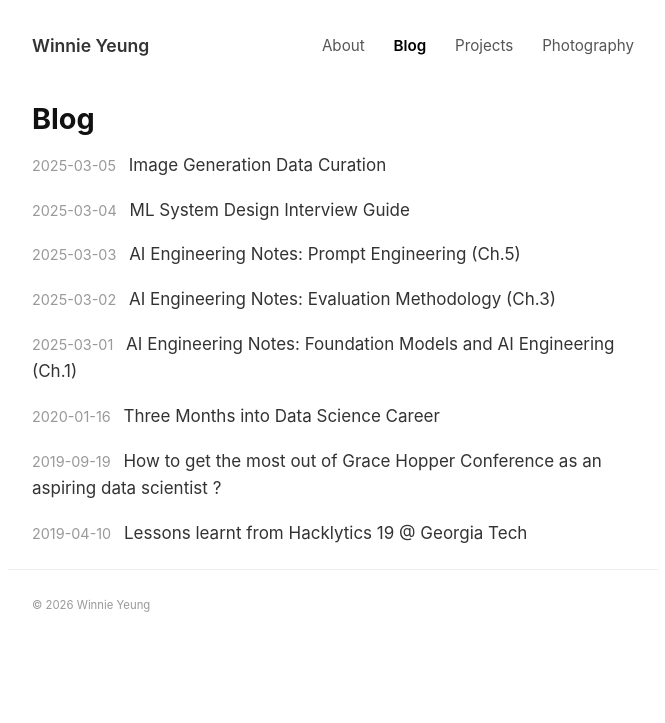
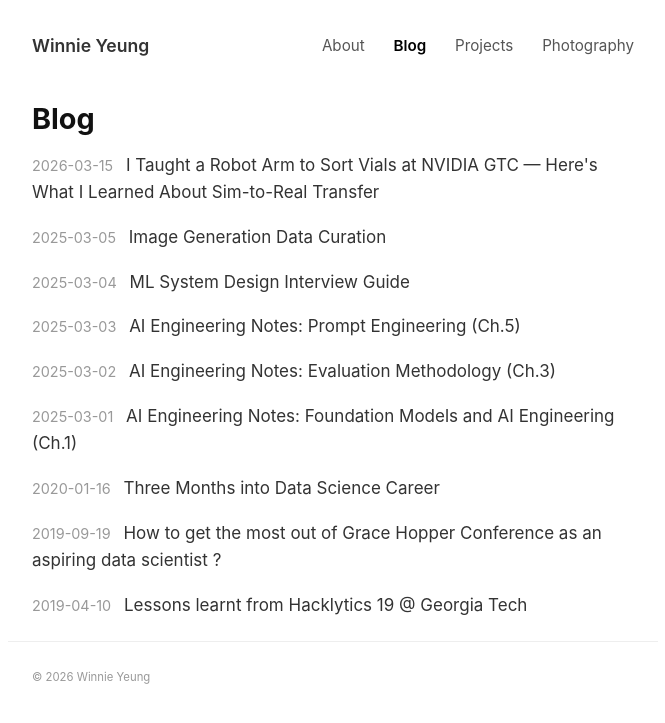
Before and after one commit to vionwinnie/vionwinnie.github.io, a Jekyll site: the page built from blog/index.html, in a window 1280 px wide. Shown: the top 723 px of the page, without its empty margins (307-972 px from the left). Built offline with Jekyll 4.4.1, drawn with Linux system fonts in a browser that asks for light colours; the list of posts is cut into pages by our own code; part of the change alters nothing that is shown.

Commit message:
Add NVIDIA GTC Sim2Real robotics workshop blog post
New blog post covering hands-on learnings from NVIDIA GTC 2026 Sim2Real
workshop, connecting CS285 deep RL theory with real robot deployment.
Includes workshop assets and opt-in MathJax support in default layout.

Co-Authored-By: Claude Opus 4.6 (1M context) <noreply@anthropic.com>

````diff
--- a/_layouts/default.html
+++ b/_layouts/default.html
@@ -15,6 +15,14 @@
 {% include site-favicons.html %}
 {% feed_meta %}
 <link rel="stylesheet" href="{{ "/assets/styles.css" | relative_url }}">
+{% if page.math %}
+<script>
+MathJax = {
+  tex: { inlineMath: [['$', '$'], ['\\(', '\\)']] }
+};
+</script>
+<script src="https://cdn.jsdelivr.net/npm/mathjax@3/es5/tex-chtml.js" async></script>
+{% endif %}
 </head>
 <body>
 {% include site-header.html %}
--- /dev/null
+++ b/_posts/2026-03-15-nvidia-gtc-sim2real-robotics-workshop.md
@@ -0,0 +1,204 @@
+---
+title: "I Taught a Robot Arm to Sort Vials at NVIDIA GTC — Here's What I Learned About Sim-to-Real Transfer"
+category: engineering
+excerpt: "Hands-on learnings from NVIDIA GTC's Sim2Real robotics workshop, bridging imitation learning theory from CS285 with the messy reality of deploying robot policies on physical hardware."
+tags: robotics sim2real reinforcement-learning nvidia-gtc imitation-learning
+comments: true
+---
+
+*I just came out of an 8-hour robotics workshop at NVIDIA GTC 2026 where we trained a robot arm to pick up centrifuge vials and place them into a rack — first in simulation, then on a real SO-101 robot. This post is part workshop recap, part reflection on how the theory I've been studying in [CS285 (Deep RL, UC Berkeley)](http://rail.berkeley.edu/deeprlcourse/) actually plays out when you put a policy on physical hardware.*
+
+---
+
+## The Task: Vials into a Rack
+
+The setup was deceptively simple. You have an [SO-101 robot arm](https://github.com/TheRobotStudio/SO-ARM100) — a 6-DOF arm with a parallel jaw gripper — sitting inside a white lightbox. On a foam mat in front of it: three centrifuge vials and a yellow rack with four holes. The job? Pick up the vials and place them in the rack.
+
+![The SO-101 workspace with vials and rack](/assets/img/blog/nvidia-gtc-sim2real/so101_workspace.jpg){:class="img-responsive"}
+
+Simple for a human. Extremely non-trivial for a robot that's learned entirely from demonstrations.
+
+![Vial-to-rack task in simulation](/assets/img/blog/nvidia-gtc-sim2real/so101_vial_to_rack_task.gif){:class="img-responsive"}
+
+The workshop walked us through the full pipeline: collecting teleoperation data in simulation, training a Vision-Language-Action (VLA) model using NVIDIA's [GR00T N1.6](https://developer.nvidia.com/isaac/groot), evaluating in sim, deploying on hardware, observing the gap, and then systematically closing it. The whole thing was really well-run — the instructors were great, everything was pre-configured (thank god), and everyone in the room was genuinely excited to watch a tiny robot arm fumble with plastic tubes.
+
+## The Sim-to-Real Gap
+
+If you've taken any robotics or RL course, you already know about the **sim-to-real gap** — basically, your policy does great in simulation and then falls apart on actual hardware. In CS285, this shows up as **distribution shift**: the policy was trained on one distribution (simulated), but at test time it encounters a different one (real). It's never seen real sensor noise, real lighting, or the actual backlash in hobby servos.
+
+![Simulation vs. Reality — the gap is everywhere](/assets/img/blog/nvidia-gtc-sim2real/sim-and-real.png){:class="img-responsive"}
+
+The workshop categorized the gap into four buckets — **sensing** (camera noise, lighting), **actuation** (motor backlash, friction), **physics** (contact dynamics, friction coefficients), and **modeling** (CAD-to-reality mismatches). In practice, all four compound on each other.
+
+Watching this play out on the real robot, I could see the **compounding errors** that CS285 warns about in behavioral cloning. Small perception errors lead to slightly off actions, which put the robot in states it's never trained on, which lead to worse actions, and so on. It doesn't recover because it was never trained on recovery — it only saw expert demonstrations.
+
+## What's a VLA, Anyway?
+
+The core model here is a **Vision-Language-Action (VLA)** model. Think of it as:
+
+```
+Input:  Camera images (wrist + external) + language instruction
+        "Pick up the vial and place it in the yellow rack"
+
+Output: A chunk of future joint position actions
+```
+
+![GR00T N1.6 Architecture](/assets/img/blog/nvidia-gtc-sim2real/gr00t-architecture.png){:class="img-responsive"}
+
+GR00T N1.6 uses a Cosmos-Reason-2B vision-language backbone, 32 DiT (Diffusion Transformer) layers for action generation, and **action chunking** — predicting 16 future timesteps at once for smoother trajectories.
+
+From a CS285 perspective, this is **behavioral cloning** at scale. You collect expert demonstrations (via teleoperation), and the model learns a mapping from observations to actions via supervised learning. The VLA architecture adds two powerful ingredients that vanilla BC doesn't have:
+
+- **Pre-trained visual representations** — the vision encoder has already seen internet-scale image data, so it doesn't need to learn "what is a vial" from 50 demonstrations
+- **Language conditioning** — the task is specified in natural language, which in theory enables zero-shot generalization to new instructions
+
+The action chunking is also interesting from a controls perspective. Predicting a short horizon of actions (rather than one at a time) produces smoother, temporally consistent motions — but trades off reactivity. A short action horizon (4-8 steps) is more reactive but jerky; a long one (32+) is smooth but slow to correct mistakes.
+
+## Four Strategies to Close the Gap
+
+The workshop structured the afternoon around three progressively more sophisticated strategies (plus a fourth I'll cover in a future post). Here's the breakdown.
+
+### Strategy 1: Domain Randomization
+
+The idea: instead of making your simulation perfectly match reality, **randomize everything** — lighting, camera poses, object positions, textures, physics parameters — so the policy becomes robust to any value in the range, including the real-world values.
+
+![Domain randomization in action — lighting, textures, and camera poses all vary](/assets/img/blog/nvidia-gtc-sim2real/domain-randomization.gif){:class="img-responsive"}
+
+This is effectively **data augmentation for the state distribution** — you're broadening the training distribution so that the real-world distribution falls within its support. If your policy has seen lighting from 2000K to 8000K in sim, the 5000K fluorescent tube in the real lab isn't out-of-distribution anymore.
+
+**What gets randomized:**
+- Lighting intensity, color temperature, HDRI environment maps
+- Camera position/orientation offsets
+- Object positions (vials and rack placement)
+- Probability of vials being pre-placed in slots
+
+The baseline model trained with DR on 75 simulated demonstrations achieved ~50-70% success in simulation. Not bad for a starting point.
+
+### Strategy 2: Co-Training with Real Data
+
+Pure sim data, even with DR, still has a distribution gap. The fix: **mix in a small amount of real teleoperation data** during training. We're talking 5-50 real episodes combined with 70-100 sim episodes.
+
+This shares the same motivation as **DAgger** from CS285 — you need data from the deployment distribution to fix distribution shift. Co-training isn't DAgger though: DAgger is an iterative, on-policy correction scheme where the expert labels states the *learned policy* visits. Co-training is simpler — just mixing data sources — but it captures the core insight: some real-world data goes a long way toward anchoring your policy in the right distribution.
+
+| Data Source | Quantity | Reality Match |
+|-------------|----------|---------------|
+| Simulation | Abundant, cheap | Approximate |
+| Real teleop | Limited, expensive | Exact |
+| Combined | Best of both | Better transfer |
+
+### Strategy 3: Cosmos Augmentation
+
+Here's where it gets creative. [NVIDIA Cosmos](https://developer.nvidia.com/cosmos) is a world foundation model that can take a robot demonstration video and generate **photorealistic variations** — different lighting, textures, backgrounds — while preserving the task structure and physics.
+
+![Cosmos-augmented data — photorealistic variations of the same demonstration](/assets/img/blog/nvidia-gtc-sim2real/cosmos-augment-1.gif){:class="img-responsive"}
+
+Domain randomization can only vary what you explicitly parameterize, and it still looks "synthetic." Cosmos generates truly diverse, photorealistic training data. We evaluated two variants: 75 sim + 7 Cosmos episodes, and 75 sim + 70 Cosmos episodes.
+
+Basically, you're giving the model way more realistic visual variety to learn from than DR alone can produce — like having a generative model serve as an "imagination engine" for your policy training.
+
+The workshop also covered a fourth strategy — [SAGE (Sim-to-Real Actuation Gap Estimation)](https://github.com/NVIDIA-Omniverse/SAGE) and GapONet for directly measuring and compensating the actuation gap — but I'll save that for a future post.
+
+## Teleoperation: Harder Than It Looks
+
+Before evaluating any policies, we had to collect demonstrations via teleoperation — physically moving a leader arm while the robot copies your movements and the system records joint positions and camera feeds. It's way harder than it sounds: you have to operate purely from the camera views (not look at the robot directly), keep your motions smooth and deliberate, and actually complete the task successfully. My first few attempts were... not great.
+
+![Teleoperation with domain randomization — each reset gives you a new scene](/assets/img/blog/nvidia-gtc-sim2real/teleop-domain-randomization.gif){:class="img-responsive"}
+
+Each time you reset, the domain randomization kicks in — new lighting, new object positions, new camera offsets. So every demonstration is visually distinct, which is the whole point. We collected around 75 demonstrations in simulation this way, each one taking maybe 30-60 seconds of careful manipulation.
+
+The quality of your demonstrations directly impacts policy performance. Jerky or sloppy teleop produces jerky policies. This is one of those things that sounds obvious in a lecture but really clicks when you see the robot reproduce your exact bad habits.
+
+## What Actually Happened on the Real Robot
+
+Alright, enough theory. Here's what actually happened.
+
+### Baseline (Sim-only + DR): Decent in Sim, Struggled in Reality
+
+The baseline model achieved ~70% success in simulation, but on the real robot, the story was different. It didn't know how to recover from boundary conditions — when the arm reached the edge of the workspace, it would get stuck rather than resetting. Gripping was unreliable. Interestingly, performance improved slightly when we hand-held the foam mat to stabilize the visual scene, which tells you how sensitive the vision pipeline is to small perturbations.
+
+### Co-Trained Model: Noticeably Better
+
+The co-trained model (sim + real data) was a clear step up. It could consistently pick up 1 of 3 vials and place it correctly. The movement was much smoother — less jerky, more deliberate. It was also less likely to get stuck at workspace boundaries.
+
+But it had a spatial reasoning limitation that I found really interesting: it consistently dropped vials into the bottom two holes (closest to the robot base), even when those were already filled. It didn't understand that when a hole is occupied, it should try a different one. My guess is that during teleop, most people (myself included) naturally dropped vials into the nearest holes, so the policy just learned to always target that region — a classic case of **spurious correlations in behavioral cloning**. It learned a positional prior ("drop near the base") rather than the semantic goal ("find an empty hole").
+
+### Best Performer: Sim + Cosmos 70
+
+The model trained with 75 sim episodes + 70 Cosmos-augmented episodes was the clear winner. In our setup, it could reliably get **2 out of 3 vials placed correctly** with minimal human intervention. The movements were fluid and confident.
+
+Here's the simulated data we recorded using teleop — you can visualize it on HuggingFace:
+
+[Visualize our teleoperation dataset on HuggingFace](https://huggingface.co/spaces/lerobot/visualize_dataset?path=%2Fvionwinnie%2Fso101_teleop_vials_cleaned%2Fepisode_1)
+
+<!-- TODO: Add YouTube clips demoing the real robot behavior -->
+
+## The Fun Part: Breaking Things on Purpose
+
+After running the standard evaluations, we got to experiment. This was honestly the most fun part of the day.
+
+### Experiment A: Changing the Language Instruction
+
+We changed the VLA instruction from *"to a yellow rack"* to *"to the leftmost hole of the yellow rack"*.
+
+**Result:** The robot's motion became noticeably jerkier, and it still dropped the vial at the closest hole — not the leftmost one. The jerkiness is a telltale sign of **out-of-distribution (OOD) inputs**. The model had never seen this instruction during training, so it's extrapolating in language-embedding space, producing less confident (and therefore less smooth) action predictions.
+
+This really made me wish the model could output an **epistemic uncertainty estimate** — basically a signal saying "I don't understand this instruction." In Bayesian deep learning terms, epistemic uncertainty captures what the model doesn't know due to limited training data, as opposed to **aleatoric uncertainty** (inherent noise in the environment). A VLA that could tell you "I'm uncertain about this instruction" would be so much more useful in deployment than one that confidently does the wrong thing.
+
+### Experiment B: Swapping the Target Object
+
+We changed the instruction to *"to a blue cup"* and physically replaced the yellow rack with a blue cup.
+
+**Result:** Jerky movement again, and the robot still dropped the vial at the same height and position as where the yellow rack used to be — not where the blue cup actually was. It had basically memorized "the yellow rack is *here*" and had no idea what to do with the blue cup.
+
+This is a clean example of **the specialist vs. generalist tradeoff in imitation learning**. The model is excellent at the specific task it was trained on (vials to yellow rack), but it can't handle novel targets. It learned *where* to put things, not *what* to put things in. In CS285 terms, behavioral cloning learns a direct mapping from observations to actions (the policy `π(a|o)`) — but it doesn't learn a reward function or goal representation that would enable generalization. If the model had learned "place the vial in the target container" as an abstract goal (as in goal-conditioned RL), it might have adapted.
+
+To make this work, you'd need additional imitation learning demonstrations with the blue cup — the model can't reason about novel objects from language alone.
+
+### Experiment C: Turning Off the Lights
+
+We switched off the lightbox illumination entirely.
+
+**Result:** The model performed fine. This one was the most satisfying to watch because it directly validates that **domain randomization worked**. The lighting randomization during training (varying exposure, color temperature, HDRI maps) made the policy robust to lighting perturbations — exactly what DR is designed to do. The real-world "lights off" condition fell within the distribution the policy had already been trained on.
+
+## What I Want to Try Next
+
+So the pattern is pretty clear at this point — behavioral cloning is great at reproducing what you showed it, but it doesn't learn *why* those trajectories work. The spatial reasoning gap (always dropping in the nearest hole) and the generalization gap (can't adapt to a blue cup) both come from the same root cause: BC mimics surface-level behavior without recovering the underlying task semantics.
+
+CS285 discusses how **reward functions encode exactly the kind of task semantics** that demonstrations leave implicit. If the model had a reward signal like "place vial in an *empty* hole" rather than just mimicking demonstrated placements, it could learn the spatial reasoning we're missing. But recovering that reward from demonstrations alone (the inverse RL problem) is hard — if the demonstrations are biased toward the nearest holes, IRL would likely recover that same bias.
+
+This is why I'm most excited about exploring **policy gradient methods** like PPO as a next step. Instead of learning from demonstrations, you optimize directly against a reward signal. The key questions:
+
+- **How much data do you need?** Policy gradient methods are notoriously sample-inefficient. But with a sim environment that supports 1000x+ parallel rollouts, this becomes tractable
+- **What reward function?** The workshop's sim environment already tracks subtask completion (grasp detected, release detected, rack placement detected) — these could serve directly as reward signals
+- **Sim-to-real for RL policies?** DR and Cosmos would still be necessary to close the visual gap, but an RL-trained policy might be more robust to novel configurations because it's optimizing a reward rather than mimicking a fixed set of demonstrations
+
+The most promising path is probably the hybrid approach: **use behavioral cloning to initialize** (warm-start from demonstrations), then **fine-tune with RL** against a shaped reward. This is exactly the three-stage training pipeline described in the GR00T architecture — pre-training, supervised imitation, then optional RL fine-tuning. I want to actually run that pipeline end-to-end.
+
+I also want to use [SAGE](https://github.com/NVIDIA-Omniverse/SAGE) to **visualize the sim-to-real gap** per-joint on the SO-101. The workshop introduced the pipeline — run the same motion in sim and on the real robot, then compare joint positions, velocities, and torques — but we didn't get to run the full analysis on our own robot. Having a quantitative breakdown of *where* the gap is largest would make it much easier to decide whether to tune sim parameters or invest in more training data.
+
+Another thing I want to dig into: the jerkiness problem. Multiple experiments produced jerky motion — the OOD instruction change, the blue cup swap, and even the baseline model on real hardware. Action chunking helps (predicting 16 future steps at once smooths things out), but there's a fundamental tension: longer chunks are smoother but less reactive, shorter chunks are reactive but jerky. [**Real-Time Chunking (RTC)**](https://www.pi.website/research/real_time_chunking) from Physical Intelligence proposes an elegant solution — instead of committing to an entire action chunk and then re-planning, RTC blends overlapping chunks in real time, giving you the smoothness of long-horizon predictions with the reactivity of short ones. This seems like exactly the right tool for the jerky-motion failures I observed, and I'd love to see how it interacts with the sim-to-real gap.
+
+## Takeaways
+
+**On the workshop itself:** Easily one of the best hands-on workshops I've attended. The instructors were animated and engaged, the pace was well-calibrated, and having everything pre-configured — Isaac Sim, GR00T, the robot hardware, the teleoperation pipeline — meant we could focus on the *science* rather than debugging CUDA drivers. (I'd previously tried setting up Isaac Sim on a remote cloud instance and couldn't get it working, so having a ready-to-go environment was a huge quality-of-life improvement.) Being able to experience the full end-to-end robotics workflow — from teleop data collection to sim training to real deployment — in a single day was genuinely special.
+
+**On sim-to-real:** The gap is real, multi-dimensional, and humbling. No single strategy solves it — you need to layer domain randomization, real data co-training, synthetic augmentation (Cosmos), and actuation compensation (SAGE/GapONet). The workshop's four-strategy framework is a clean mental model for thinking about where your transfer is failing and what to try next.
+
+**On imitation learning:** Behavioral cloning gets you surprisingly far with pre-trained VLA models and ~50-100 demonstrations. But it hits a ceiling — the policy learns to mimic trajectories without understanding task semantics. For more robust behavior, you need either more diverse data, better reward signals (hello PPO), or both.
+
+If you get a chance to attend a GTC workshop, I'd really recommend the hands-on robotics ones. And if you've been experimenting with sim-to-real transfer, I'd love to hear what strategies worked for you — feel free to reach out!
+
+---
+
+## References
+
+- [NVIDIA Isaac GR00T Developer Guide](https://developer.nvidia.com/isaac/groot)
+- [LeRobot (Hugging Face)](https://github.com/huggingface/lerobot)
+- [SAGE — Sim-to-Real Actuation Gap Estimation](https://github.com/NVIDIA-Omniverse/SAGE)
+- [NVIDIA Cosmos World Foundation Models](https://developer.nvidia.com/cosmos)
+- [CS285: Deep Reinforcement Learning (UC Berkeley)](http://rail.berkeley.edu/deeprlcourse/)
+- [Our Teleoperation Dataset on HuggingFace](https://huggingface.co/spaces/lerobot/visualize_dataset?path=%2Fvionwinnie%2Fso101_teleop_vials_cleaned%2Fepisode_1)
+- [SO-101 Robot (The Robot Studio)](https://github.com/TheRobotStudio/SO-ARM100)
+- [Real-Time Chunking (Physical Intelligence)](https://www.pi.website/research/real_time_chunking)
+- [Robot Learning Tutorial (LeRobot / HuggingFace)](https://huggingface.co/spaces/lerobot/robot-learning-tutorial)
+- [Wonder Robotics: Three Things (vruga)](https://vruga.site/wonder-robotics-three-things.html)
````
Also changed, not shown: assets/img/blog/nvidia-gtc-sim2real/SO101_follower.jpg (added), assets/img/blog/nvidia-gtc-sim2real/domain-randomization.gif (added), assets/img/blog/nvidia-gtc-sim2real/gr00t-architecture.png (added), assets/img/blog/nvidia-gtc-sim2real/sim-and-real.png (added), assets/img/blog/nvidia-gtc-sim2real/so101_workspace.jpg (added), assets/img/blog/nvidia-gtc-sim2real/task.png (added), 5 other files.
